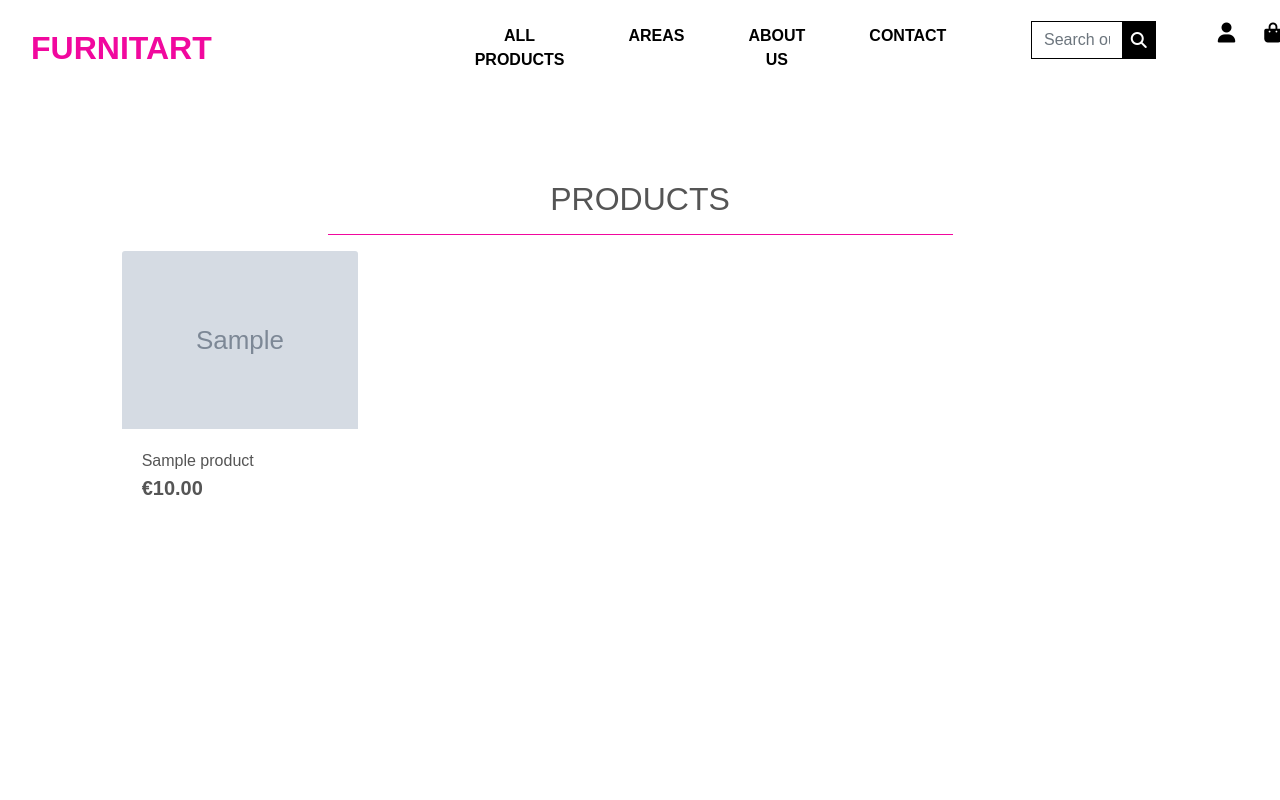
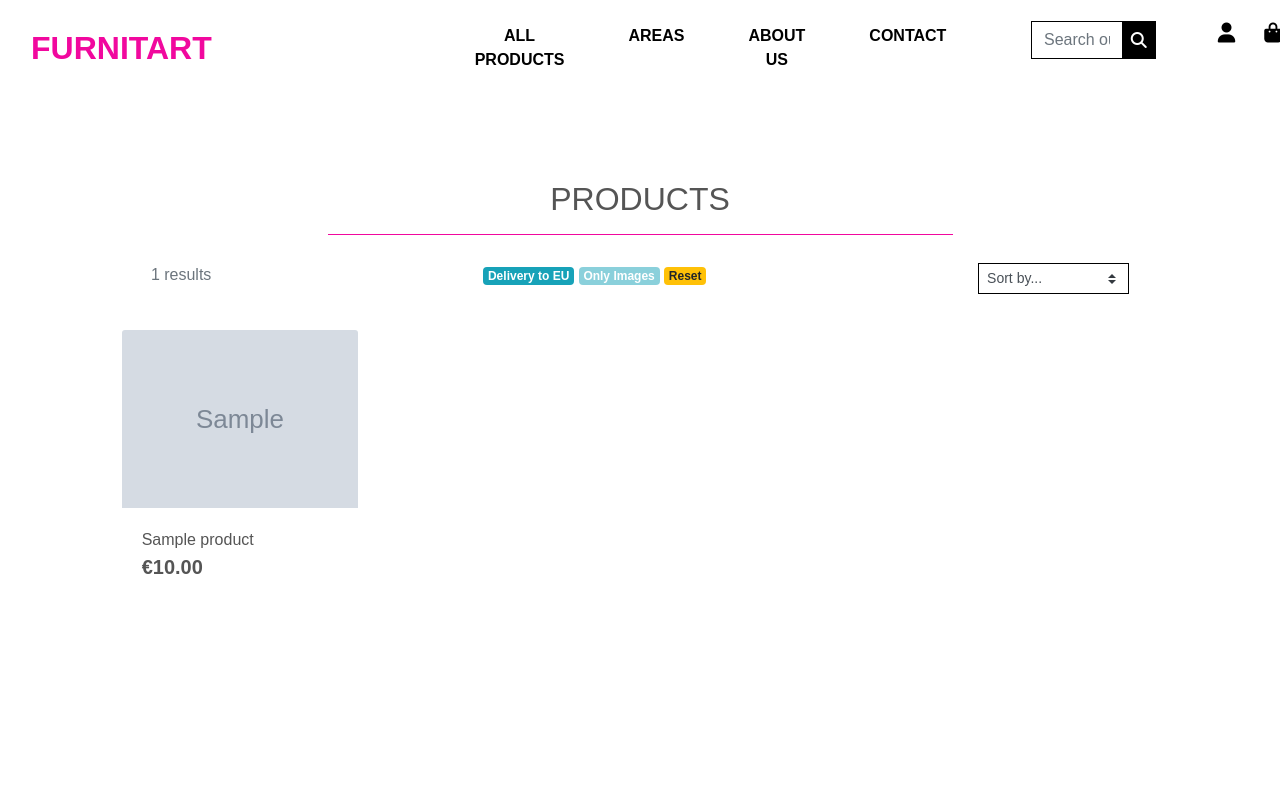
Before and after one commit to belli29/furnitart, a Django app: page /products/?euro_filter=True& in a window 1280 px wide. Run offline with Django 3.2, Linux system fonts and the light colour scheme; tables that the repository leaves empty hold one stand-in row (values such as "Sample post"); grey boxes marked "Sample" are stand-in pictures; some libraries are stand-ins or nearby versions; some web fonts are replaced.

Commit message:
added filtering functionality

```diff
--- a/products/admin.py
+++ b/products/admin.py
@@ -11,6 +11,7 @@ class ProductAdmin(admin.ModelAdmin):
         'price',
         'image',
         'euro_shipping',
+         'is_active',
         'available_quantity',
     )
 
--- a/products/templates/products/products.html
+++ b/products/templates/products/products.html
@@ -16,6 +16,39 @@
             <div class="col text-center mt-3">
                 <h2 class="logo-font">Products</h2>
                 <hr class="w-50 mb-1 hr-fuchsia">
+            </div>
+        </div>
+        <div class="d-flex justify-content-around filter-bar my-lg-4">
+            <div class="text-muted">{{products|length}} results {% if search_term %} for"{{search_term}}"{% else %}{% endif %}</div>
+            <div class="text-center">
+                {% if euro_filter_active %}
+                    <a href="{% url 'products' %}?{{current_param | cut:'euro_filter=True'}}">
+                {% else %}
+                    <a href="{% url 'products' %}?euro_filter=True&{{current_param}}">
+                {% endif %}
+                <div id="euro_filter" class="badge badge-info {% if not euro_filter_active %}opacity{% endif %}"> Delivery to EU</div>
+                </a>
+
+                {% if image_filter_active %}
+                    <a href="{% url 'products' %}?{{current_param | cut:'image_filter=True'}}">
+                {% else %}
+                    <a href="{% url 'products' %}?image_filter=True&{{current_param}}">
+                {% endif %}
+                <div class="badge badge-info {% if not image_filter_active %}opacity{% endif %}">Only Images</div>
+                </a>
+                <a href="{% url 'products' %}">
+                    <div class="badge badge-warning">Reset</div>
+                </a>
+
+            </div>
+            <div class="sort-select-wrapper ">
+                <select id="sort-selector" class="custom-select custom-select-sm rounded-0 border border-{% if current_sorting != 'None_None' %}info{% else %}black{% endif %}">
+                    <option value="reset" {% if current_sorting == 'None_None' %}selected{% endif %}>Sort by...</option>
+                    <option value="price_asc" {% if current_sorting == 'price_asc' %}selected{% endif %}>Price (low to high)</option>
+                    <option value="price_desc" {% if current_sorting == 'price_desc' %}selected{% endif %}>Price (high to low)</option>
+                    <option value="name_asc" {% if current_sorting == 'name_asc' %}selected{% endif %}>Name (A-Z)</option>
+                    <option value="name_desc" {% if current_sorting == 'name_desc' %}selected{% endif %}>Name (Z-A)</option>
+                </select>
             </div>
         </div>
         <div class="row">
@@ -73,3 +106,34 @@
     </div>
 
 {% endblock %}
+{% block postloadjs %}
+    {{ block.super }}
+    <script type="text/javascript">
+		$('.btt-link').click(function(e) {
+			window.scrollTo(0,0)
+		})
+	</script>
+
+
+    <script type="text/javascript">
+        $('#sort-selector').change(function() {
+            var selector = $(this);
+            var currentUrl = new URL(window.location);
+            var selectedVal = selector.val();
+            if(selectedVal != "reset"){
+                var sort = selectedVal.split("_")[0];
+                var direction = selectedVal.split("_")[1];
+
+                currentUrl.searchParams.set("sort", sort);
+                currentUrl.searchParams.set("direction", direction);
+
+                window.location.replace(currentUrl);
+            } else {
+                currentUrl.searchParams.delete("sort");
+                currentUrl.searchParams.delete("direction");
+
+                window.location.replace(currentUrl);
+            }
+        })
+    </script>
+{% endblock %}
--- a/products/views.py
+++ b/products/views.py
@@ -10,9 +10,28 @@ from .models import Product, Category
 def all_products (request):
     """view showing all products, including sorting and search queried"""
 
+    current_url = request.get_full_path()
+    if '?' in current_url :
+        current_param = current_url.split('?')[1]
+    else:
+        current_param = ""
+
     products = Product.objects.filter(is_active=True)
     query = None
     category = None
+    sort = None
+    direction = None
+    euro_filter = False
+    image_filter = False
+
+    if 'euro_filter' in request.GET:
+        products = products.filter(euro_shipping=True)
+        euro_filter = True
+
+    if 'image_filter' in request.GET:
+        products = products.exclude(image = "")
+        image_filter = True
+
 
     if 'sort' in request.GET:
         sortkey = request.GET['sort']
@@ -42,10 +61,16 @@ def all_products (request):
         products = products.filter(category__name=category)
         category = Category.objects.filter(name=category)
 
+    current_sorting = f'{sort}_{direction}'
+
     context ={
         'products': products,
         'search_term': query,
-        'current_category':category
+        'current_category':category,
+        'current_sorting': current_sorting,
+        'euro_filter_active': euro_filter,
+        'image_filter_active': image_filter,
+        'current_param': current_param
     }
 
     return render(request, 'products/products.html', context )
--- a/static/css/base.css
+++ b/static/css/base.css
@@ -75,6 +75,9 @@ body {
 	z-index: -1;
 }
 
+.opacity{
+    opacity: .5;
+}
 /* -------------------------------- Media Queries */
 
 /* Slightly larger container on xl screens */
--- a/templates/base.html
+++ b/templates/base.html
@@ -23,7 +23,7 @@
 
     {% block corejs %}
         <script src="https://kit.fontawesome.com/6866922cc5.js" crossorigin="anonymous"></script>
-        <script src="https://code.jquery.com/jquery-3.5.1.slim.min.js" integrity="sha384-DfXdz2htPH0lsSSs5nCTpuj/zy4C+OGpamoFVy38MVBnE+IbbVYUew+OrCXaRkfj" crossorigin="anonymous"></script>
+        <script src="https://code.jquery.com/jquery-3.4.1.min.js" integrity="sha256-CSXorXvZcTkaix6Yvo6HppcZGetbYMGWSFlBw8HfCJo=" crossorigin="anonymous"></script>
         <script src="https://cdn.jsdelivr.net/npm/popper.js@1.16.0/dist/umd/popper.min.js" integrity="sha384-Q6E9RHvbIyZFJoft+2mJbHaEWldlvI9IOYy5n3zV9zzTtmI3UksdQRVvoxMfooAo" crossorigin="anonymous"></script>
         <script src="https://stackpath.bootstrapcdn.com/bootstrap/4.5.0/js/bootstrap.min.js" integrity="sha384-OgVRvuATP1z7JjHLkuOU7Xw704+h835Lr+6QL9UvYjZE3Ipu6Tp75j7Bh/kR0JKI" crossorigin="anonymous"></script>
     {% endblock %}
```
